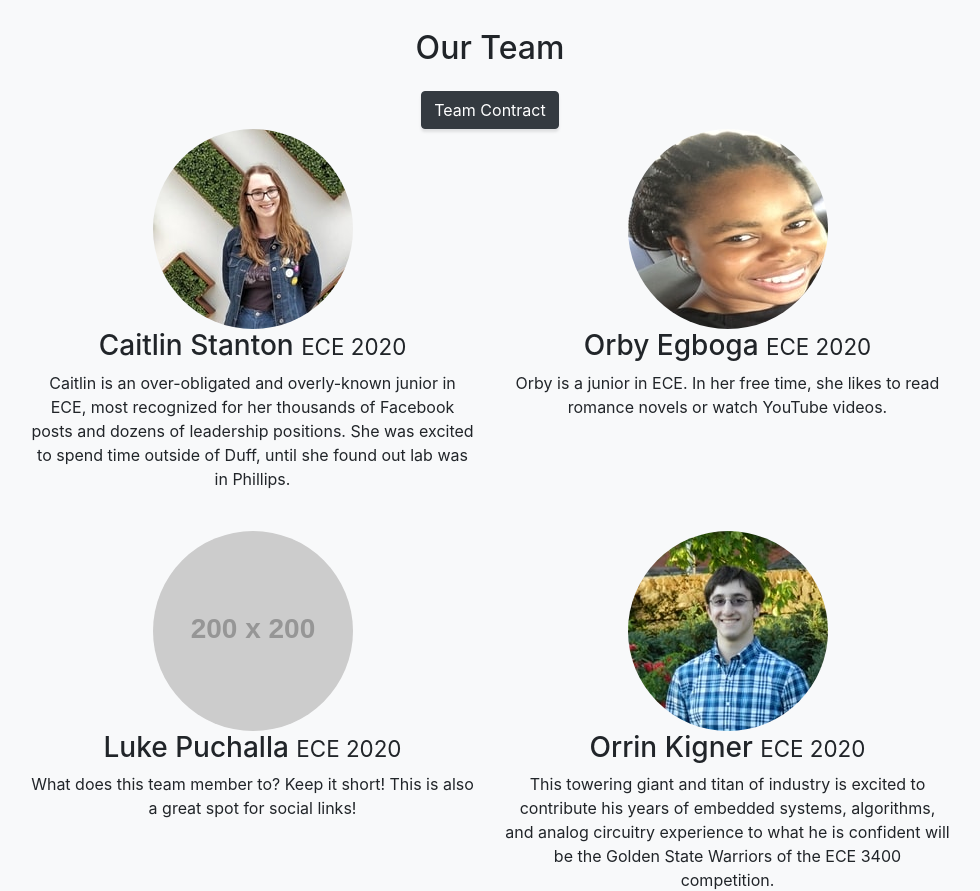
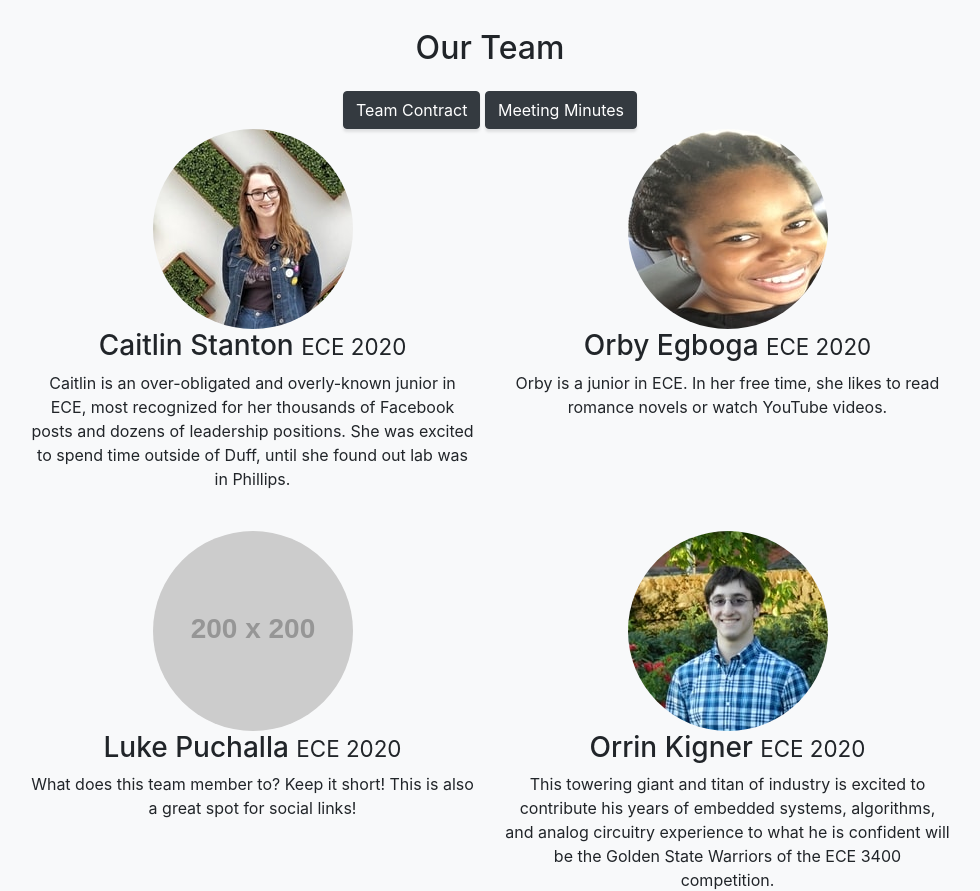
Before and after one commit to ece3400-team16/team16, a website with bundled scripts: page index.html in a window 1280 px wide. Shown: the part 1000-1891 px from the top of the page, without its empty margins (150-1130 px from the left). Built offline with nearby package versions, Linux system fonts and the light colour scheme; placeholder pictures from the web are drawn by us.

Commit message:
added meeting minutes

```diff
--- a/index.html
+++ b/index.html
@@ -71,6 +71,7 @@
               <div class="col-lg-12">
                 <h2 class="my-4">Our Team</h2>
                 <a class="btn btn-dark btn-xl js-scroll-trigger" href="teamcontract.html">Team Contract</a>
+                <a class="btn btn-dark btn-xl js-scroll-trigger" href="https://drive.google.com/drive/folders/1jxzlx5j8qqCiJSEMv01nDdnh2UApxc_z?usp=sharing">Meeting Minutes</a>
               </div>
               <div class="col-lg-6 col-sm-3 text-center mb-4">
                 <img class="rounded-circle img-fluid d-block mx-auto" src="img/caitlin.jpg" alt="">
```
